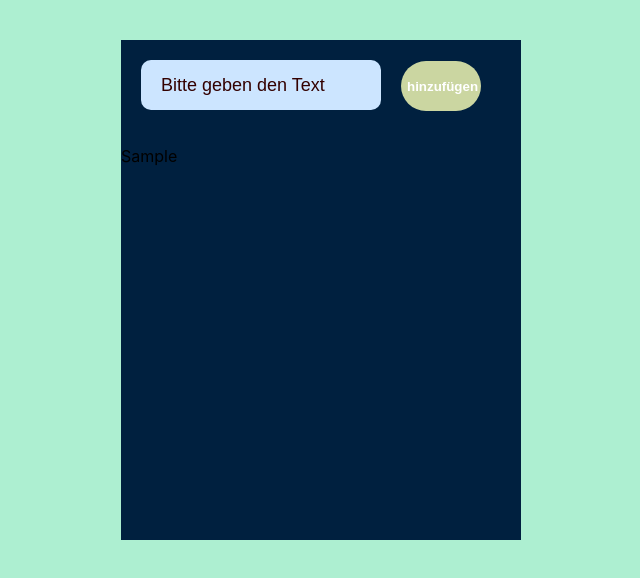
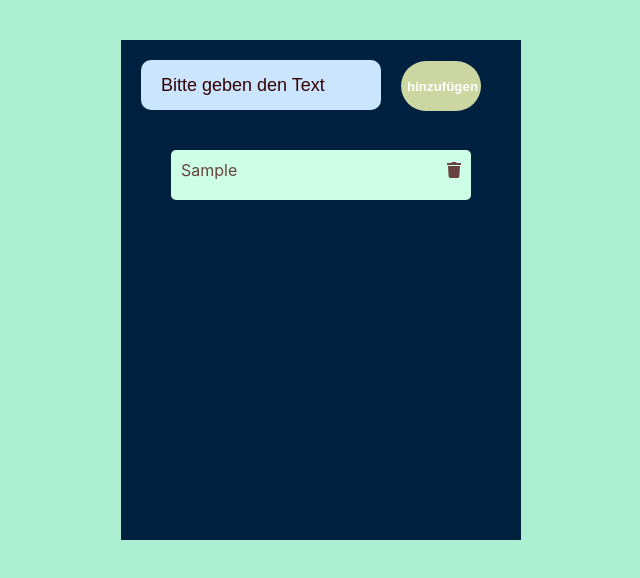
Before and after one commit to MuradEminov/to-do-list, a React (Create React App) app: page / in a window 1280 px wide. Both pictures are taken after typing "Sample" into the empty fields and a click on the button "hinzufügen". Shown: the top 578 px of the page, without its empty margins (319-959 px from the left). Built offline with nearby package versions, Linux system fonts and the light colour scheme.

Commit message:
Adding items with font-awesome trash bin complete

```diff
--- a/package.json
+++ b/package.json
@@ -3,11 +3,16 @@
   "version": "0.1.0",
   "private": true,
   "dependencies": {
+    "@fortawesome/fontawesome-svg-core": "^1.2.35",
+    "@fortawesome/free-solid-svg-icons": "^5.15.3",
+    "@fortawesome/react-fontawesome": "^0.1.14",
+    "@fortawesome/react-native-fontawesome": "^0.2.6",
     "@testing-library/jest-dom": "^5.11.10",
     "@testing-library/react": "^11.2.6",
     "@testing-library/user-event": "^12.8.3",
     "react": "^17.0.2",
     "react-dom": "^17.0.2",
+    "react-native-svg": "^12.1.1",
     "react-scripts": "4.0.3",
     "web-vitals": "^1.1.1"
   },
--- a/src/App.js
+++ b/src/App.js
@@ -1,6 +1,10 @@
 import React, { useState } from 'react';
 import ListItems from './ListItems';
 import './App.css';
+import { library } from '@fortawesome/fontawesome-svg-core';
+import { faTrash } from '@fortawesome/free-solid-svg-icons';
+
+library.add(faTrash);
 
 const App = () => {
   const [items, setItems] = useState([]);
--- a/src/ListItems.css
+++ b/src/ListItems.css
@@ -0,0 +1,23 @@
+.list {
+  color: rgb(104, 65, 65);
+  width: 300px;
+  background-color: #ccffe5;
+  height: 50px;
+  margin: 20px auto;
+  border-radius: 5px;
+}
+
+.list p {
+  padding: 10px;
+  position: relative;
+}
+
+.list p span {
+  position: absolute;
+  right: 10px;
+  cursor: pointer;
+}
+.faicons {
+  margin: 0 5px;
+  font-size: 15px;
+}
--- a/src/ListItems.js
+++ b/src/ListItems.js
@@ -1,12 +1,18 @@
 import React from 'react';
 import './ListItems.css';
+import { FontAwesomeIcon } from '@fortawesome/react-fontawesome';
 
 const ListItems = (props) => {
   const items = props.items;
   const listItems = items.map((item) => {
     return (
       <div className='list' key='item.key'>
-        <p>{item.text}</p>
+        <p>
+          {item.text}
+          <span>
+            <FontAwesomeIcon className='faicon' icon='trash' />
+          </span>
+        </p>
       </div>
     );
   });
```
Also changed, not shown: 1 other file (tests, documents, lock files or other folders).
